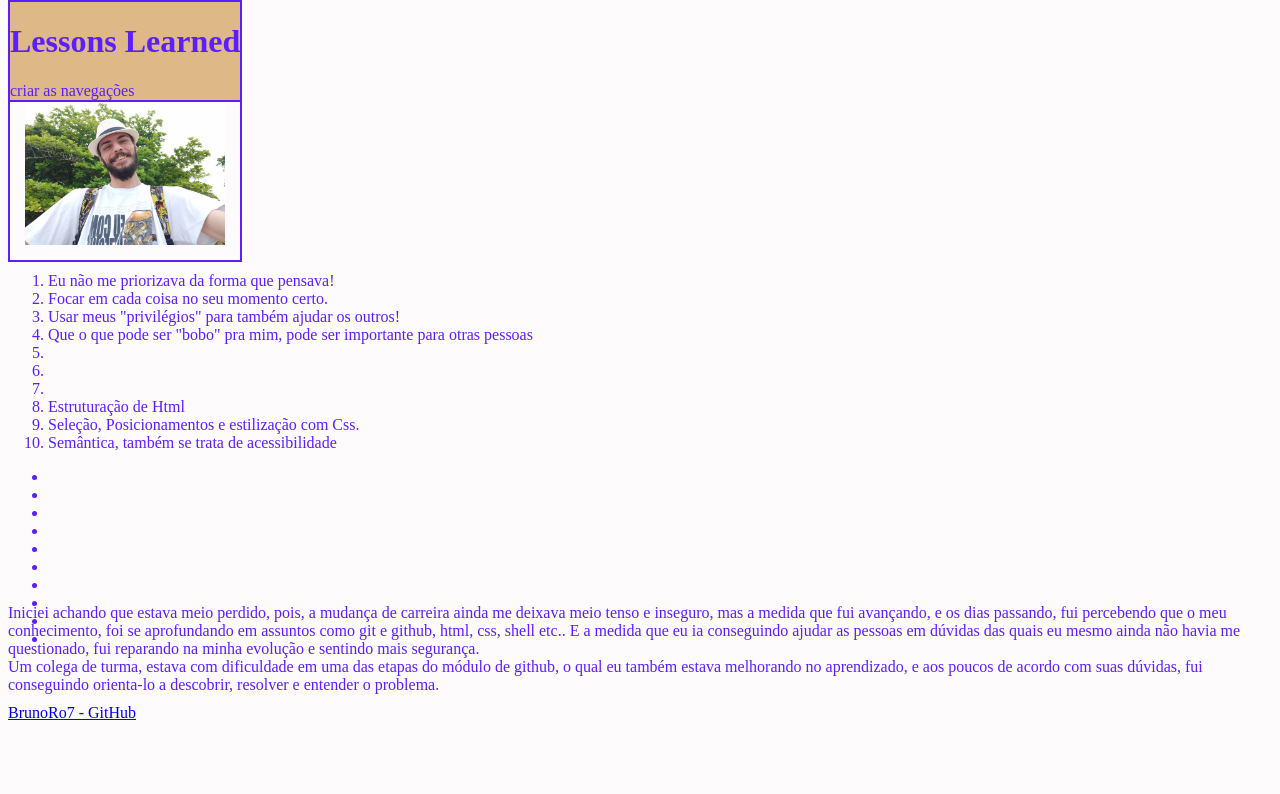
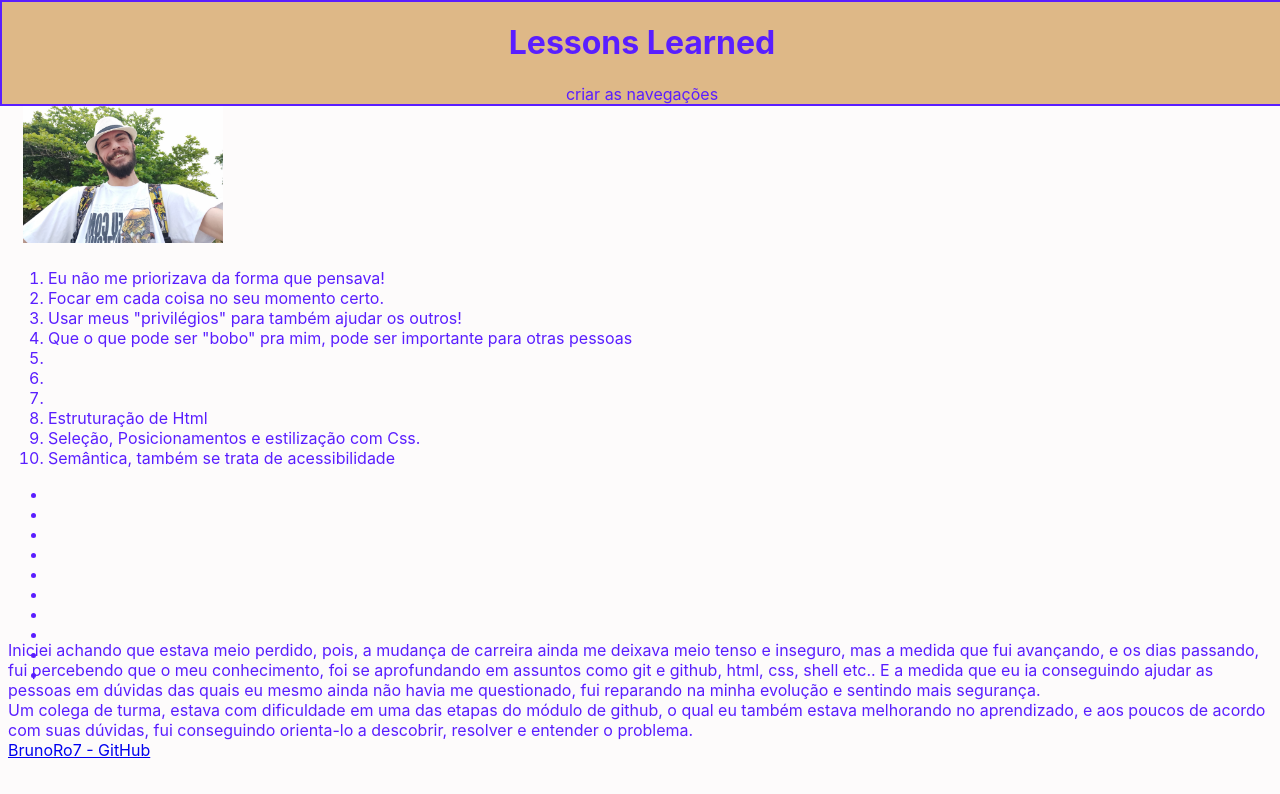
Before and after one commit to RegislaineRegis/lessons-Learned, a plain HTML site: page index.html in a window 1280 px wide. Drawn offline with Linux system fonts and the light colour scheme.

```diff
--- a/index.html
+++ b/index.html
@@ -22,6 +22,7 @@
 
         <img id="minha_foto" src="/fotoIlhaDoSono1.jpeg" alt="foto, homem branco, de chapéu e sorridente, com braços abertos e rodeado por árvores">
 
+        <main>
             <ol id="licoes_aprendidas">
                 <li>Eu não me priorizava da forma que pensava!</li>
                 <li>Focar em cada coisa no seu momento certo.</li>
@@ -47,6 +48,7 @@
                 <li></li>
                 <li></li>
             </ul>
+        </main>
 
         <article class="lado-esquerdo">
             Iniciei achando que estava meio perdido, pois, a mudança de carreira ainda me deixava meio tenso e inseguro, mas a medida que fui avançando, e os dias passando, fui percebendo que o meu conhecimento, foi se aprofundando em assuntos como git e github, html, css, shell etc.. E a medida que eu ia conseguindo ajudar as pessoas em dúvidas das quais eu mesmo ainda não havia me questionado, fui reparando na minha evolução e sentindo mais segurança.
--- a/style.css
+++ b/style.css
@@ -2,14 +2,18 @@
   background-color: rgb(253, 251, 251);
   font-size: 16px;
   color: rgb(90, 30, 255);
+  font-family: -apple-system, BlinkMacSystemFont, Roboto, sans-serif;
 }
 
 #cabecalho {
+  left: 0;
   top: 0;
   position: fixed;
   z-index: 1;
   background-color: burlywood;
   border: 2px solid rgb(90, 30, 255);
+  width: 100%;
+  text-align: center;
 }
 
 #minha_foto {
@@ -19,7 +23,6 @@
   margin: auto;
   padding: 15px;
   top: 70px;
-  border: 2px solid rgb(90, 30, 255);
 }
 
 ol {
@@ -32,7 +35,6 @@
   position: relative;
 }
 
-a {
-  position: relative;
-  top: 10px;
+#rodape {
+  bottom: 0;
 }
```
Lines whose indentation alone changed are shown as unchanged.
